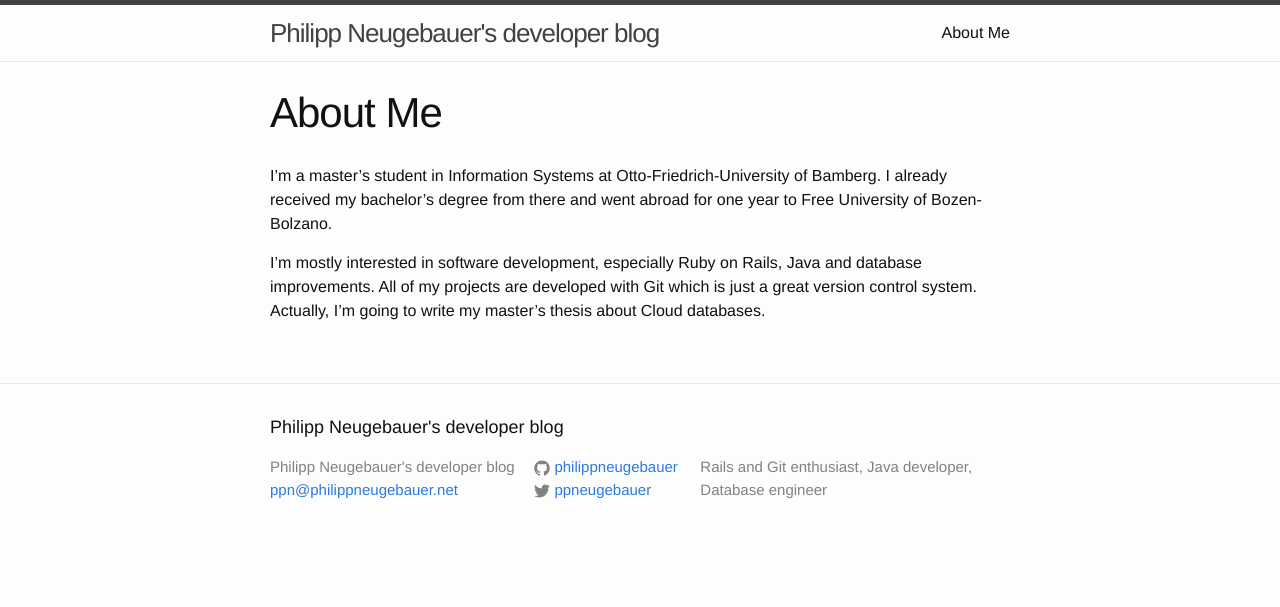
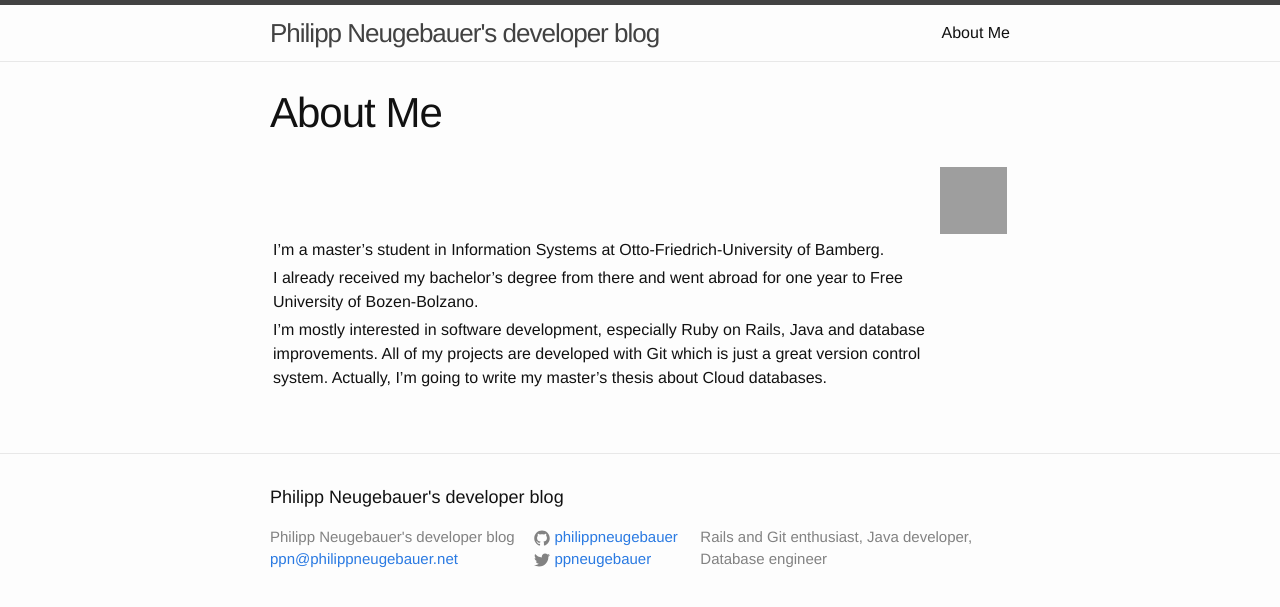
Before and after one commit to philippneugebauer/philippneugebauer.github.io, a Jekyll site: the page built from about.md, in a window 1280 px wide. Shown: the top 607 px of the page. Built offline with Jekyll 4.4.1, drawn with Linux system fonts in a browser that asks for light colours; some of the changed lines change nothing that is shown; grey boxes are pictures that could not be loaded.

Commit message:
picture included

```diff
--- a/about.md
+++ b/about.md
@@ -4,9 +4,7 @@ title: About Me
 permalink: /about/
 ---
 
-I'm a master's student in Information Systems at Otto-Friedrich-University of Bamberg.
-I already received my bachelor's degree from there and went abroad for one year to Free University of Bozen-Bolzano.
-
-I'm mostly interested in software development, especially Ruby on Rails, Java and database improvements.
-All of my projects are developed with Git which is just a great version control system.
-Actually, I'm going to write my master's thesis about Cloud databases.
+||![me](http://www.gravatar.com/avatar/140f700db0703975a38481d26b110e50.png)|
+|I'm a master's student in Information Systems at Otto-Friedrich-University of Bamberg.||
+|I already received my bachelor's degree from there and went abroad for one year to Free University of Bozen-Bolzano.||
+|I'm mostly interested in software development, especially Ruby on Rails, Java and database improvements. All of my projects are developed with Git which is just a great version control system. Actually, I'm going to write my master's thesis about Cloud databases.||
```
